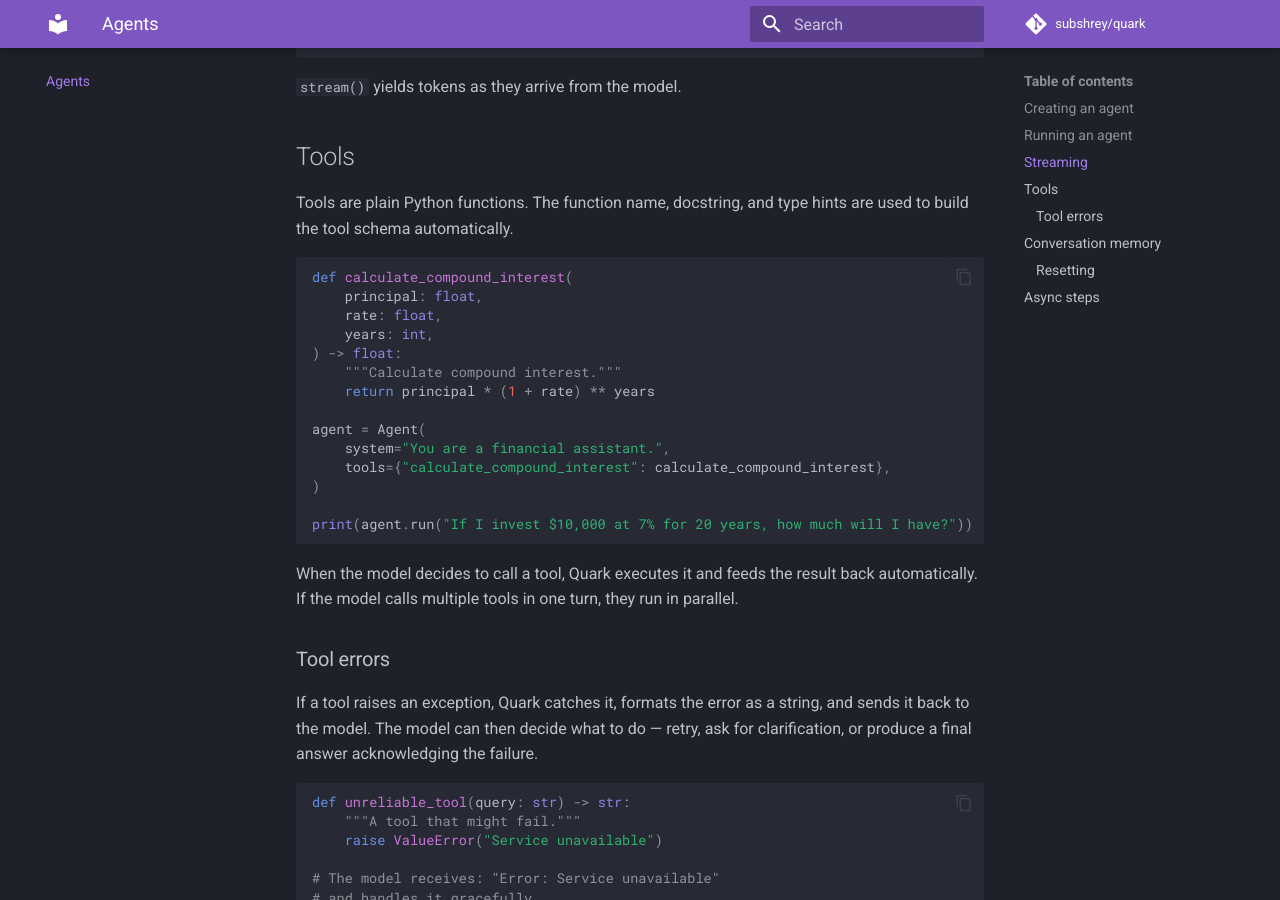
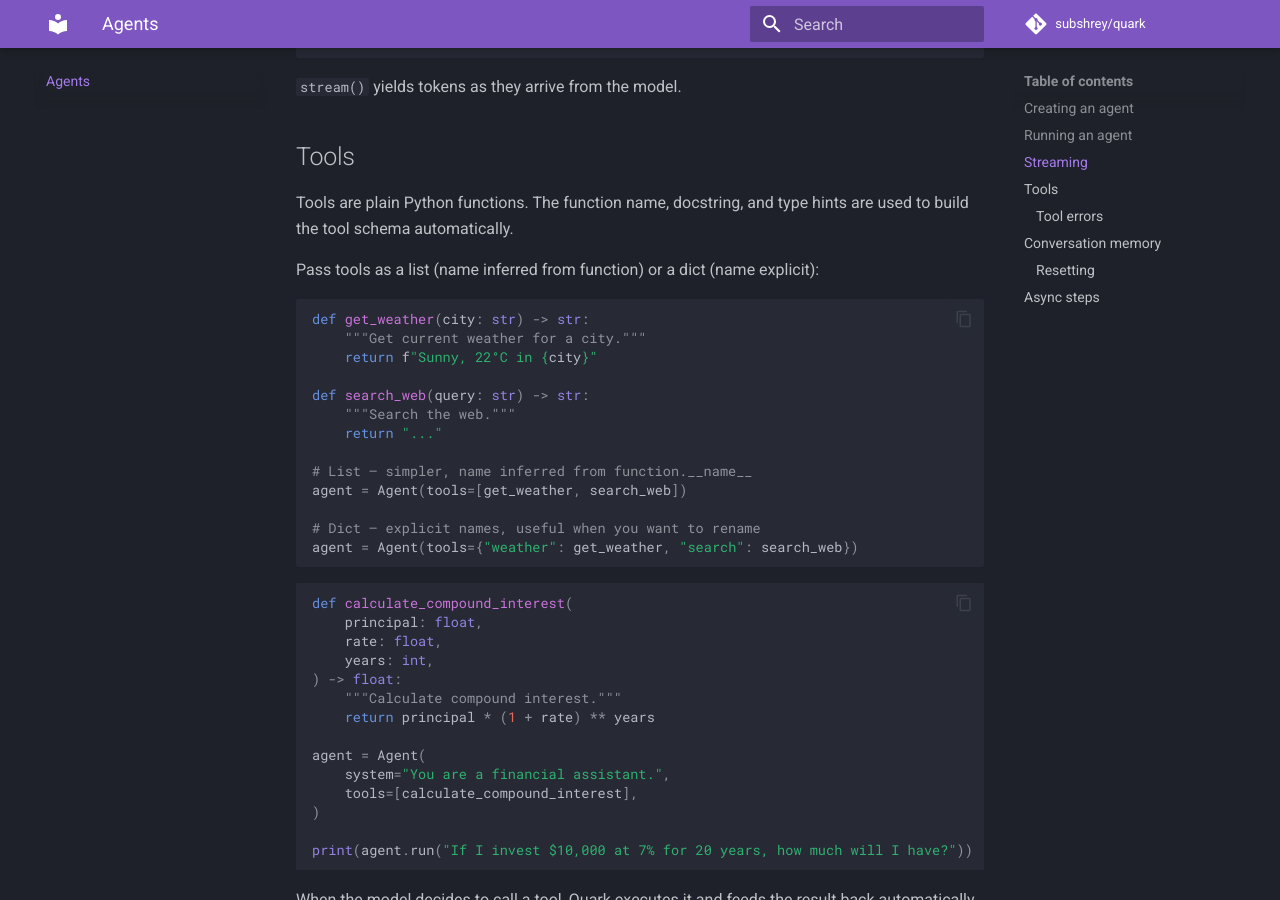
Before and after one commit to awslabs/quark-agents, an MkDocs documentation site: the page built from docs/agents.md, in a window 1280 px wide and 900 px high, scrolled down 1259 px. Built offline with MkDocs 1.6.1 and Material for MkDocs 9.7.7, drawn with Linux system fonts in a browser that asks for light colours.

Commit message:
Support tools as list or dict, update docs and tests
Co-Authored-By: Claude Sonnet 4.6 (1M context) <noreply@anthropic.com>

````diff
--- a/docs/agents.md
+++ b/docs/agents.md
@@ -18,7 +18,7 @@ agent = Agent(
 | Parameter | Type | Default | Description |
 |-----------|------|---------|-------------|
 | `system` | `str` | `"You are a helpful assistant."` | System prompt |
-| `tools` | `dict[str, callable]` | `{}` | Tools the agent can call |
+| `tools` | `list[callable]` or `dict[str, callable]` | `{}` | Tools the agent can call |
 | `model` | `str` | `"gpt-4o"` | Any litellm model string |
 | `max_turns` | `int` | `10` | Max LLM iterations per `run()` call |
 | `name` | `str` | `"agent"` | Used in traces and pipeline display |
@@ -46,6 +46,24 @@ print()
 
 Tools are plain Python functions. The function name, docstring, and type hints are used to build the tool schema automatically.
 
+Pass tools as a list (name inferred from function) or a dict (name explicit):
+
+```python
+def get_weather(city: str) -> str:
+    """Get current weather for a city."""
+    return f"Sunny, 22°C in {city}"
+
+def search_web(query: str) -> str:
+    """Search the web."""
+    return "..."
+
+# List — simpler, name inferred from function.__name__
+agent = Agent(tools=[get_weather, search_web])
+
+# Dict — explicit names, useful when you want to rename
+agent = Agent(tools={"weather": get_weather, "search": search_web})
+```
+
 ```python
 def calculate_compound_interest(
     principal: float,
@@ -57,7 +75,7 @@ def calculate_compound_interest(
 
 agent = Agent(
     system="You are a financial assistant.",
-    tools={"calculate_compound_interest": calculate_compound_interest},
+    tools=[calculate_compound_interest],
 )
 
 print(agent.run("If I invest $10,000 at 7% for 20 years, how much will I have?"))
--- a/quark.py
+++ b/quark.py
@@ -52,7 +52,8 @@ class Agent:
         self.name = name
         self.model = model
         self.max_turns = max_turns
-        self.tools = tools or {}
+        tools = tools or {}
+        self.tools = {fn.__name__: fn for fn in tools} if isinstance(tools, list) else tools
         self.schemas = [_schema(n, fn) for n, fn in self.tools.items()]
         self.history = [{"role": "system", "content": system}]
 
````
Also changed, not shown: docs/index.md (+3 -9 lines), docs/quickstart.md (+1 -4 lines), docs/reference.md (+2 -2 lines), 1 other file.
